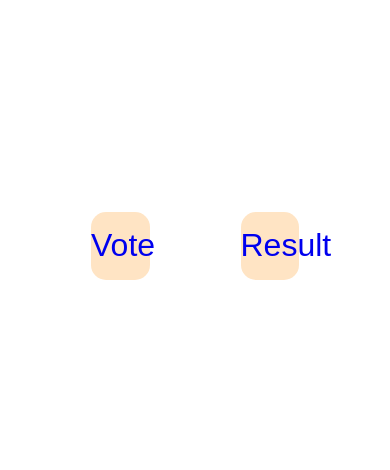
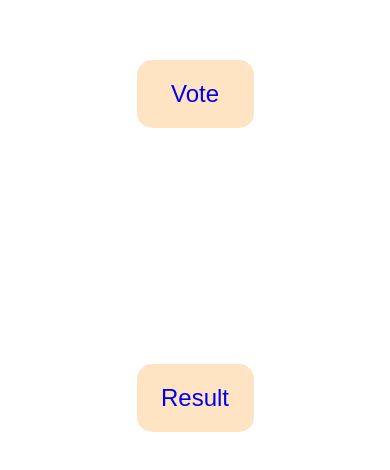
Before and after one commit to utkarsh0903/dishpoll, a React (Create React App) app: page /dashboard in a window 390 px wide. Shown: the part 176-646 px from the top of the page. Built offline with nearby package versions, Linux system fonts and the light colour scheme; the HTML template or start-up script is replaced by a standard one.

Commit message:
Dashboard Responsive for max-width:800

```diff
--- a/src/styles/dashboard.css
+++ b/src/styles/dashboard.css
@@ -12,3 +12,14 @@
         text-decoration: none;
     }
 }
+
+@media (max-width:800px) {
+    .dashboard-main{
+        flex-direction: column;
+
+        >button{
+            width: 30%;
+            font-size: 1.5em;
+        }
+    }
+}
```
